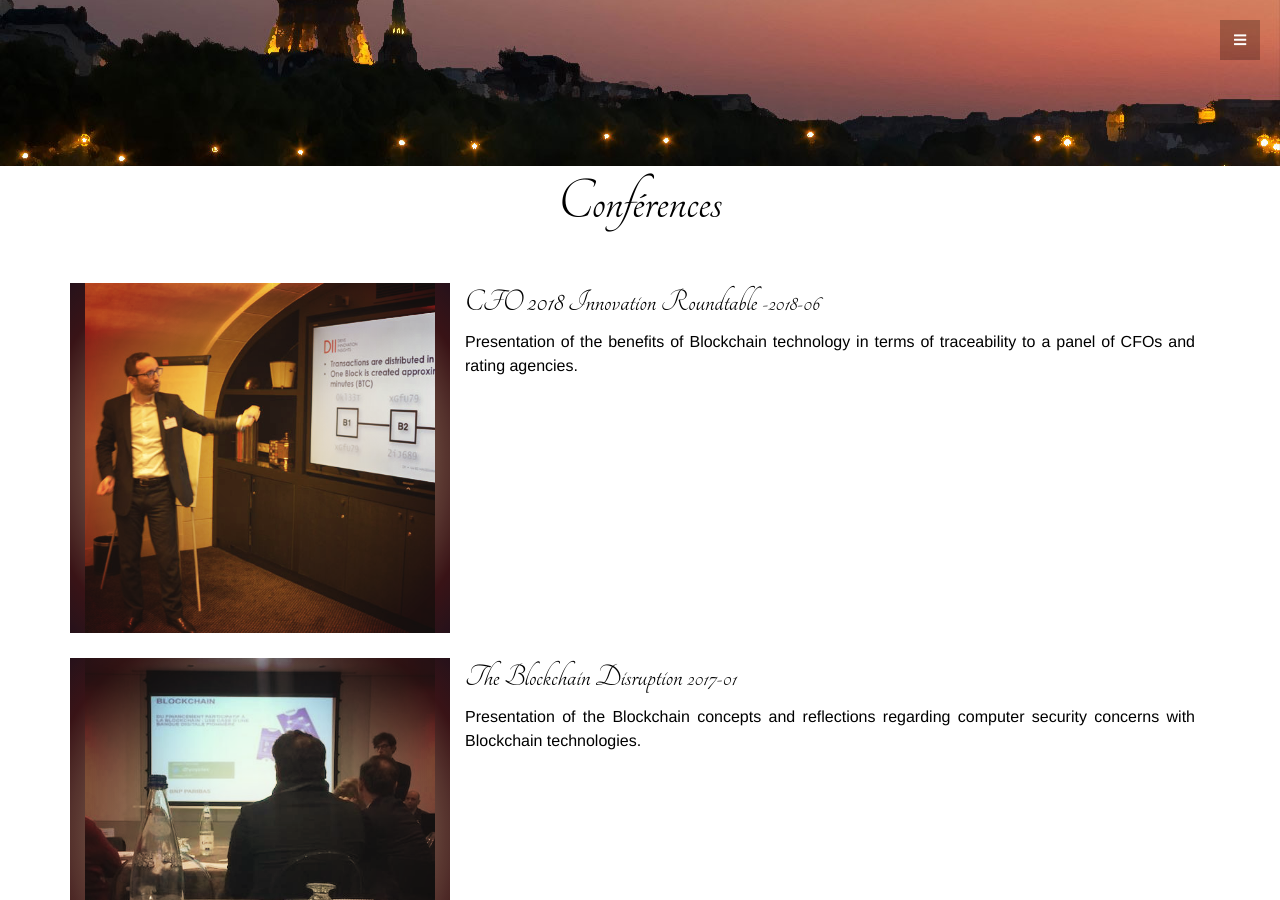
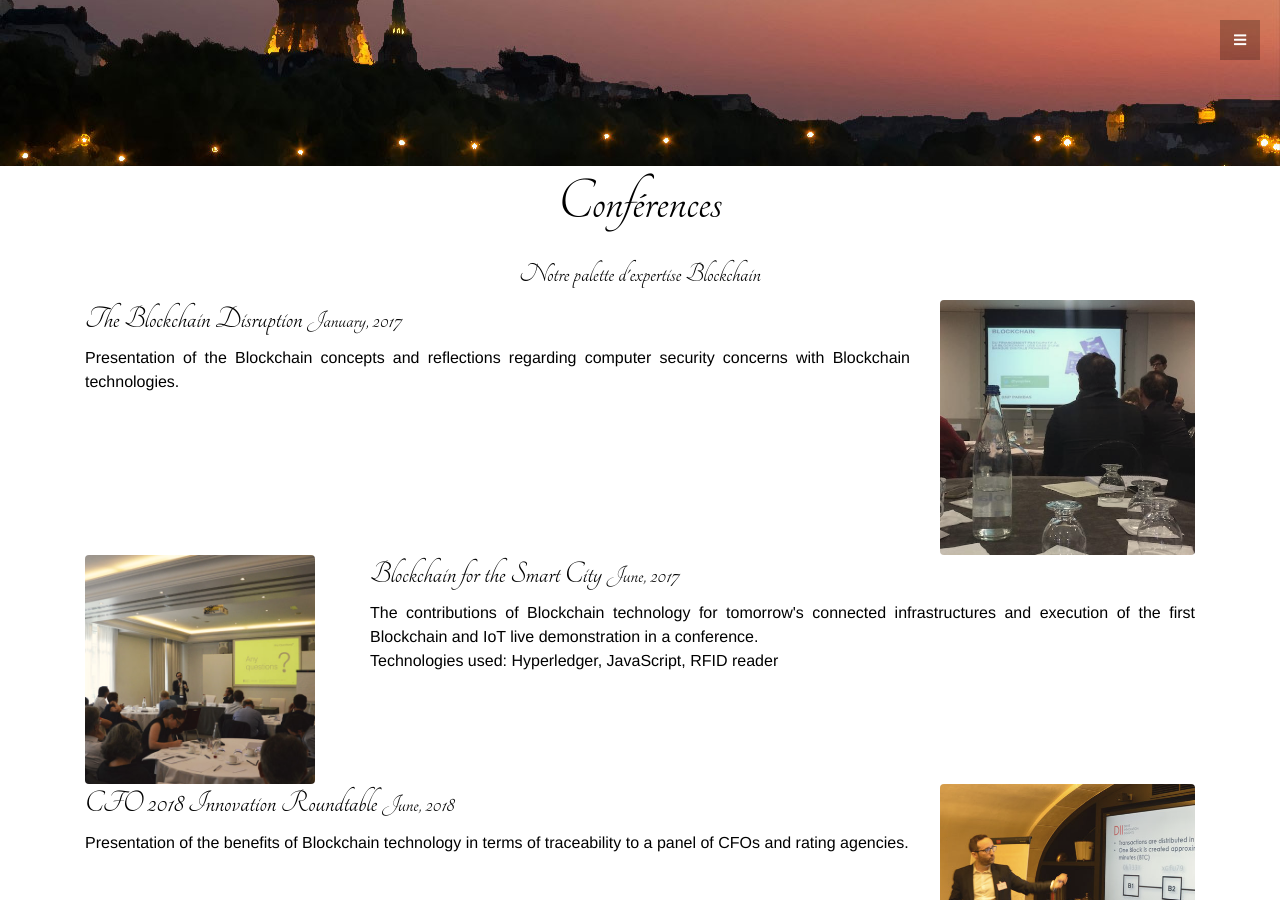
Before and after one commit to SM2G/bastille-blockchain, a Jekyll site: the page built from zh.md, in a window 1280 px wide and 900 px high, scrolled down 4591 px. Built offline with Jekyll 4.4.1, drawn with Linux system fonts in a browser that asks for light colours; nearby versions of some CDN libraries; some of the changed text lies outside the part shown.

Commit message:
Fix dates

```diff
--- a/_data/t.yml
+++ b/_data/t.yml
@@ -3,11 +3,12 @@ en:
   menu-services: "Services"
   menu-technologies: "Technologies"
   menu-projects: "Projects"
-  menu-events: "Conférences"
+  menu-events: "Events"
   menu-contact: "Contact"
   headline-services: "A complete range of Blockchain services to bring you the best of our expertise."
   headline-projects: "Projects successfully carried through, or still in active development."
   headline-technologies: "Our Blockchain technology spectrum."
+  headline-events: "Notre palette d'expertise Blockchain"
   contact-us: "Contact us"
   contact-us-underline: "We respond to your requests for expertise and training as soon as possible."
   discover: "Discover"
@@ -22,6 +23,7 @@ fr:
   headline-services: "Une gamme complète de prestations Blockchain pour vous apporter le meilleur de notre expertise."
   headline-projects: "Quelques exemples de réalisations effectuées ou en cours de développement."
   headline-technologies: "Notre palette d'expertise Blockchain"
+  headline-events: "Notre palette d'expertise Blockchain"
   contact-us: "Nous contacter"
   contact-us-underline: "Nous répondons à vos demandes de conseil et formation sous les meilleurs délais."
   discover: "Découvrir"
@@ -36,6 +38,7 @@ zh:
   headline-services: "完整的区块链服务，为您提供最好的专业知识。"
   headline-projects: "项目成功实施或仍在积极开发中。"
   headline-technologies: "我们的区块链技术范围。"
+  headline-events: "Notre palette d'expertise Blockchain"
   contact-us: "联系我们"
   contact-us-underline: "我们会尽快回复您的建议和培训请求。"
   discover: "发现"
--- a/_includes/events.html
+++ b/_includes/events.html
@@ -15,14 +15,31 @@
 
     {% for event in lang-events %}
 
+    {% assign remainder = forloop.index | modulo: 2 %}
+
     <div class="row">
-      <div class="col-lg-4 col-md-4 col-sm-4 col-xs-4 desc wow fadeIn earlybird" data-wow-delay="0.{{forloop.index}}s">
-          <img class="img-fluid" src="assets/img/events/{{ event.title | slugify }}.jpg" alt="{{ event.title }}" style="max-width: 100%; height: auto;">
+      {% if remainder == 0 %}
+
+      <div class="col-3 wow fadeInLeft" data-wow-delay="0.{{forloop.index}}s">
+        <img class="img-fluid rounded earlybird" src="assets/img/events/{{ event.title | slugify }}.jpg" alt="{{ event.title }}" style="max-width: 90%; height: auto;">
       </div>
-        <div class="col-lg-8 col-md-8 col-sm-8 col-xs-8 desc wow fadeIn" data-wow-delay="0.{{forloop.index}}s">
+      <div class="col-9 wow fadeIn" data-wow-delay="0.{{forloop.index}}s">
         <h2>{{ event.title }} <small>{{ event.date | date: '%B, %Y' }}</small></h2>
         <p class="text-justify">{{ event.description }}</p>
       </div><!-- col -->
+
+      {% else %}
+
+      <div class="col-9 wow fadeIn" data-wow-delay="0.{{forloop.index}}s">
+        <h2>{{ event.title }} <small>{{ event.date | date: '%B, %Y' }}</small></h2>
+        <p class="text-justify">{{ event.description }}</p>
+      </div><!-- col -->
+      <div class="col-3 wow fadeInRight" data-wow-delay="0.{{forloop.index}}s">
+        <img class="img-fluid rounded earlybird" src="assets/img/events/{{ event.title | slugify }}.jpg" alt="{{ event.title }}" style="max-width: 100%; height: auto;">
+      </div>
+
+      {% endif %}
+
     </div><!-- /row -->
     {% endfor %}
 
```
Also changed, not shown: _data/events.yml (+12 -12 lines), assets/img/contact-sep.jpg. Lines whose indentation alone changed are shown as unchanged.
